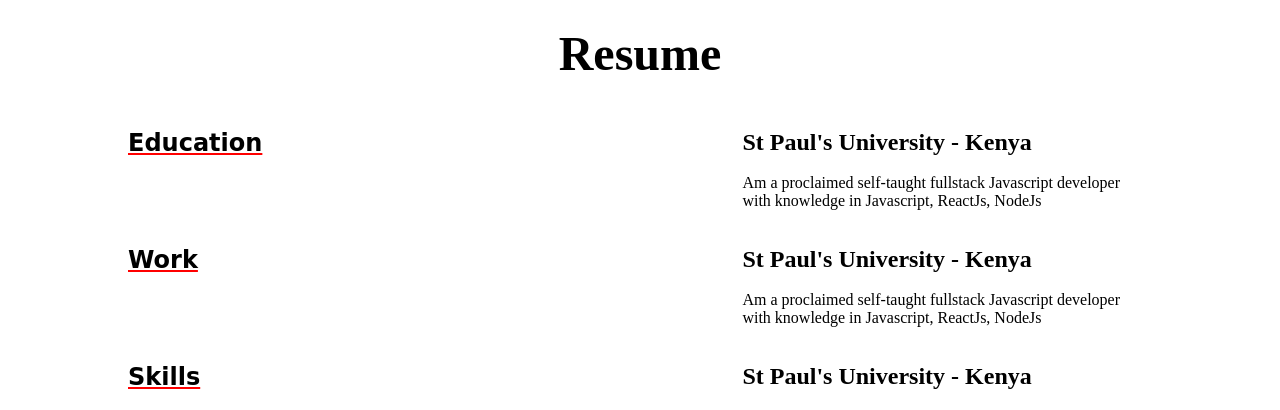
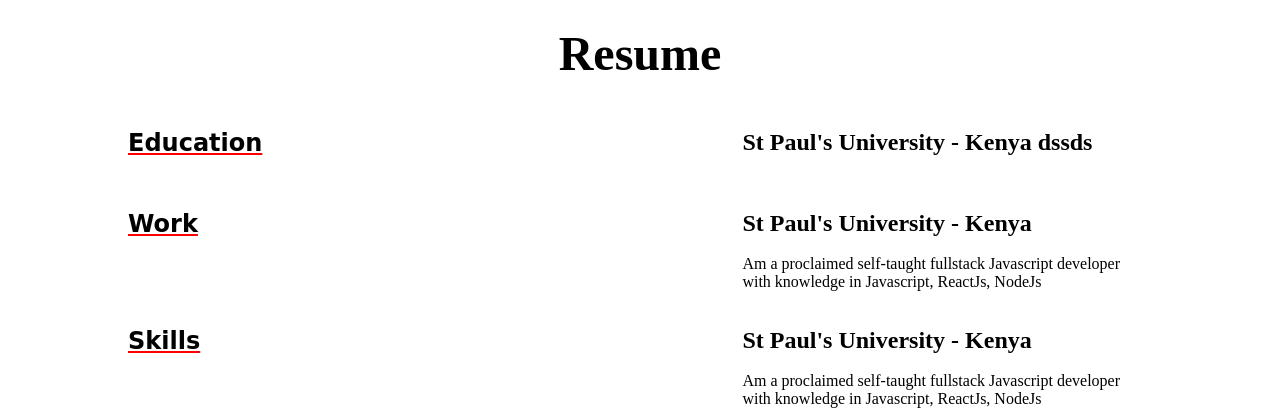
Before and after one commit to Evans-mutuku/Javascript-Jsons, a plain HTML site: page index.html in a window 1280 px wide. Shown: the part 738-1148 px from the top of the page. Drawn offline with Linux system fonts and the light colour scheme.

Commit message:
preparing API

```diff
--- a/index.html
+++ b/index.html
@@ -48,11 +48,10 @@
         <h1>Education</h1>
 
         <div class="resume-item">
-          <h1>St Paul's University - Kenya</h1>
+          <h1 id="education"></h1>
           <br />
-          <p>
-            Am a proclaimed self-taught fullstack Javascript developer with
-            knowledge in Javascript, ReactJs, NodeJs
+          <p id="ed_level">
+
           </p>
         </div>
       </div>
--- a/script.js
+++ b/script.js
@@ -57,7 +57,7 @@ let user_profile = {
     skillmessage: "My Programming Language Proficiency",
     education: [
       {
-        school: "St Paul's University - Kenya",
+        school: "St Paul's University - Kenya dssds",
         degree: "Diploma, Computer Science",
         description:
           "Along the way I learned fullstack Javascript developer with knowledge in Javascript, ReactJs, NodeJs",
@@ -77,5 +77,5 @@ let user_profile = {
 
 document.getElementById("name").innerHTML = user_profile.name;
 document.getElementById("bio").innerHTML = user_profile.bio;
-document.getElementById("name").innerHTML = user_profile.name;
-document.getElementById("name").innerHTML = user_profile.name;
+document.getElementById("education").innerHTML =
+  user_profile.resume.education[0].school;
```
Also changed, not shown: Json API/index.html (added, +12 -0 lines), Json API/script.js (added).
